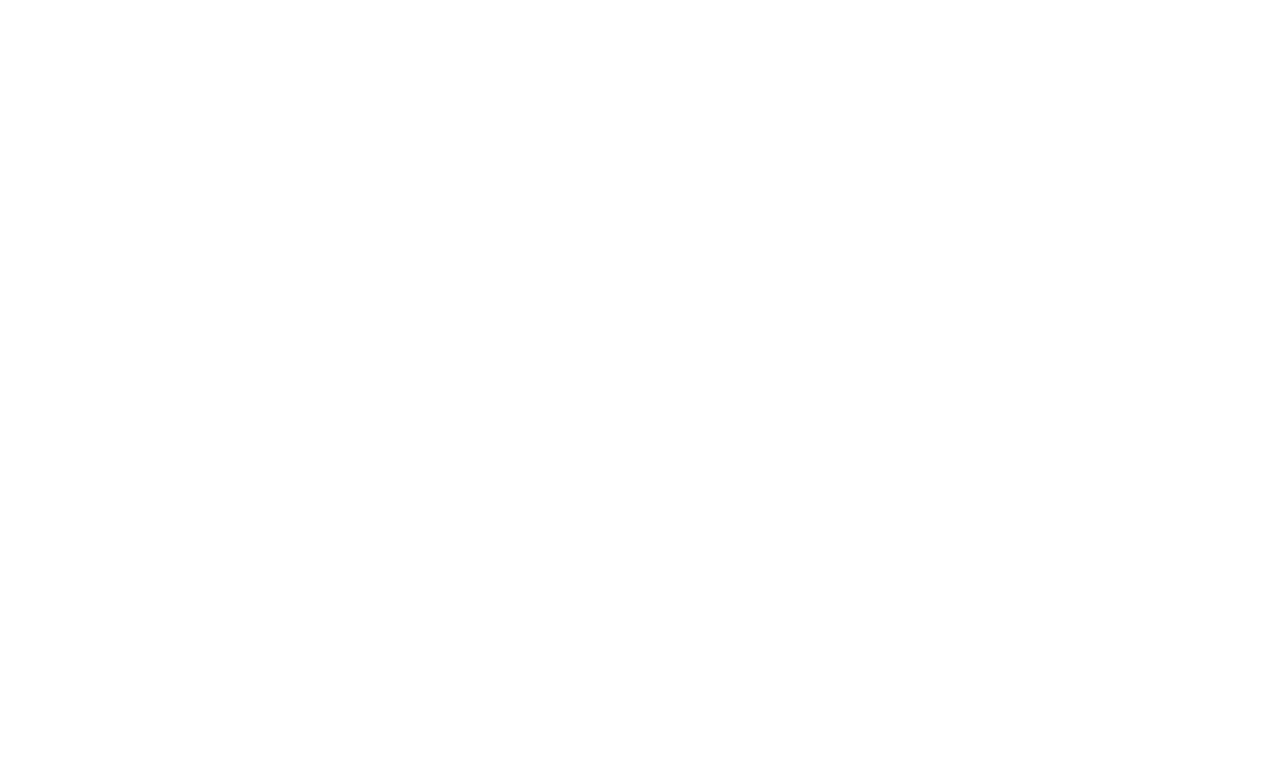
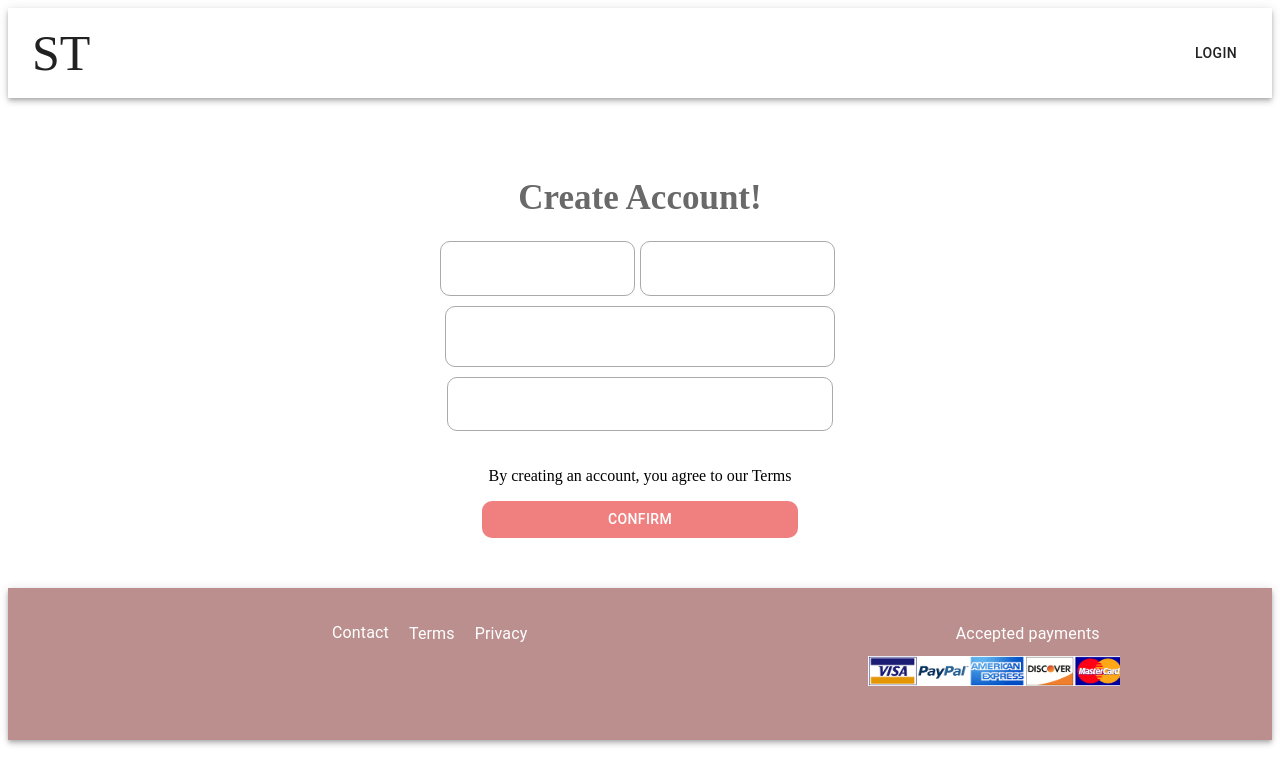
Before and after one commit to harukakato35/StressBox, a React (Create React App) app: page /signup in a window 1280 px wide. Shown: the top 784 px of the page. Built offline with nearby package versions, Linux system fonts and the light colour scheme.

Commit message:
adding sign up page

```diff
--- a/package.json
+++ b/package.json
@@ -15,6 +15,7 @@
     "react-router-dom": "^5.2.0",
     "react-scripts": "4.0.1",
     "redux": "^4.0.5",
+    "styled-components": "^5.2.1",
     "web-vitals": "^0.2.4"
   },
   "scripts": {
--- a/src/App.js
+++ b/src/App.js
@@ -2,6 +2,7 @@
 import { BrowserRouter as Router,Switch, Route} from 'react-router-dom';
 import Top from './components/Top';
 import Contact from './components/Contact';
+import SignUp from './components/SignUp';
 import { ConnectedRouter } from 'connected-react-router';
 import {history} from './configureStore';
 
@@ -15,6 +16,9 @@
                 <Switch>
                     <Route exact path="/contact" component={Contact}/>
                 </Switch>
+                <Switch>
+                    <Route exact path="/signup" component={SignUp}/>
+                </Switch>
             </ConnectedRouter>
         </React.Fragment>
     )
--- /dev/null
+++ b/src/components/SignUp.js
@@ -0,0 +1,108 @@
+import React from 'react';
+import { makeStyles } from '@material-ui/core/styles';
+import Paper from '@material-ui/core/Paper';
+import Grid from '@material-ui/core/Grid';
+import Header from './BasicComponents/Header';
+import Footer from './BasicComponents/Footer';
+import Button from '@material-ui/core/Button';
+import TextField from '@material-ui/core/TextField';
+import { StylesProvider } from "@material-ui/core/styles";
+import styled from "styled-components";
+const useStyles = makeStyles((theme) => ({
+    root: {
+        flexGrow: 1,
+    },
+    h1:{
+        textAlign: 'center',
+        color: '#696969',
+        fontSize: 35,
+        marginTop: 80,
+    },
+    h4:{
+        textAlign: 'center',
+        color: '#696969',
+    },
+    button:{
+        textAlign: 'center',
+
+    },
+    button1:{
+        backgroundColor: '#F08080',
+        color: 'white',
+        marginBottom: 50,
+        width: '25%',
+        borderRadius:10,
+    },
+    input:{
+        width: '30%',
+        height: 50,
+        fontSize: 15,
+        padding: '.3em',
+        borderRadius: 10,
+        border: '1px solid #aaa',
+    },
+    input1:{
+        width: '15%',
+        height: 50,
+        fontSize: 15,
+        padding: '.1em',
+        marginBottom: 10,
+        marginRight: 5,
+        borderRadius: 10,
+        border: '1px solid #aaa',
+    },
+    textArea:{
+        marginTop:10,
+        marginBottom: 20,
+        borderRadius: 10,
+        width: '30%',
+        height: 50,
+        border: '1px solid #aaa',
+    },
+    form:{
+        textAlign: 'center',
+    }
+}));
+
+
+export default function SignUp() {
+    const classes = useStyles();
+
+    return (
+
+        <div >
+            <Header/>
+            <h1 className={classes.h1}>Create Account!</h1>
+            <form className={classes.form}>
+                <input
+                    id="message"
+                    name="message"
+                    className={classes.input1}
+                />
+                <input
+                    id="message"
+                    name="message"
+                    className={classes.input1}
+                /><br></br>
+                <input
+                    id="message"
+                    name="message"
+                    className={classes.input}
+                /><br></br>
+                <input
+                    id="message"
+                    name="message"
+                    className={classes.textArea}
+                />
+            </form>
+            <div className={classes.button}>
+                <p>By creating an account, you agree to our Terms</p>
+                <Button classes={{root: classes.button1,}}>
+                    Confirm
+                </Button>
+            </div>
+            <Footer/>
+        </div>
+
+    );
+}
```
Also changed, not shown: 1 other file (tests, documents, lock files or other folders).
